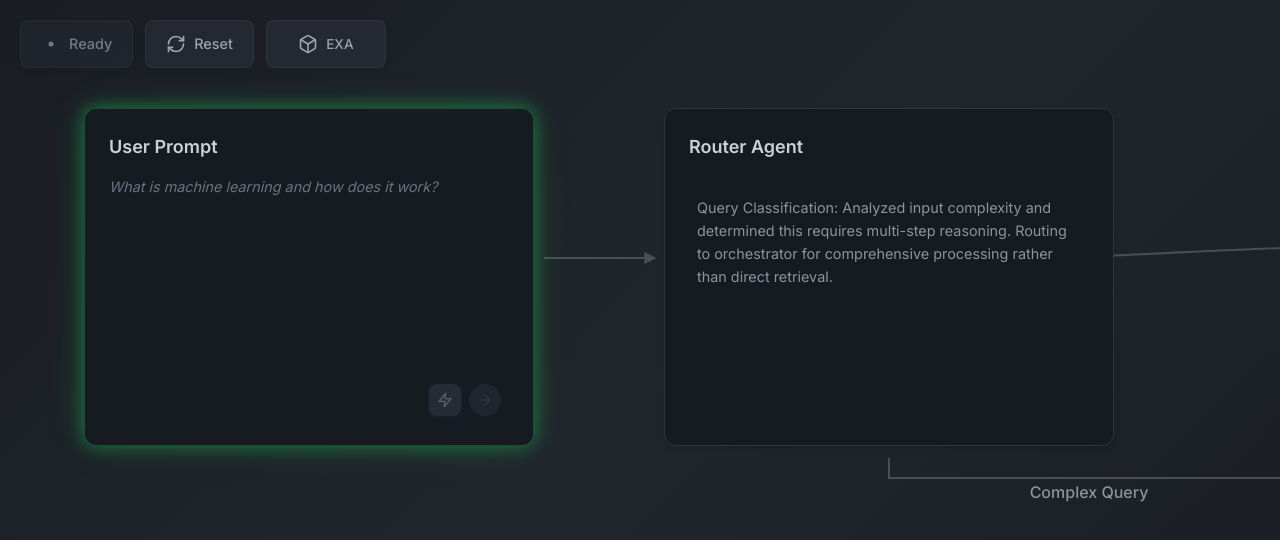
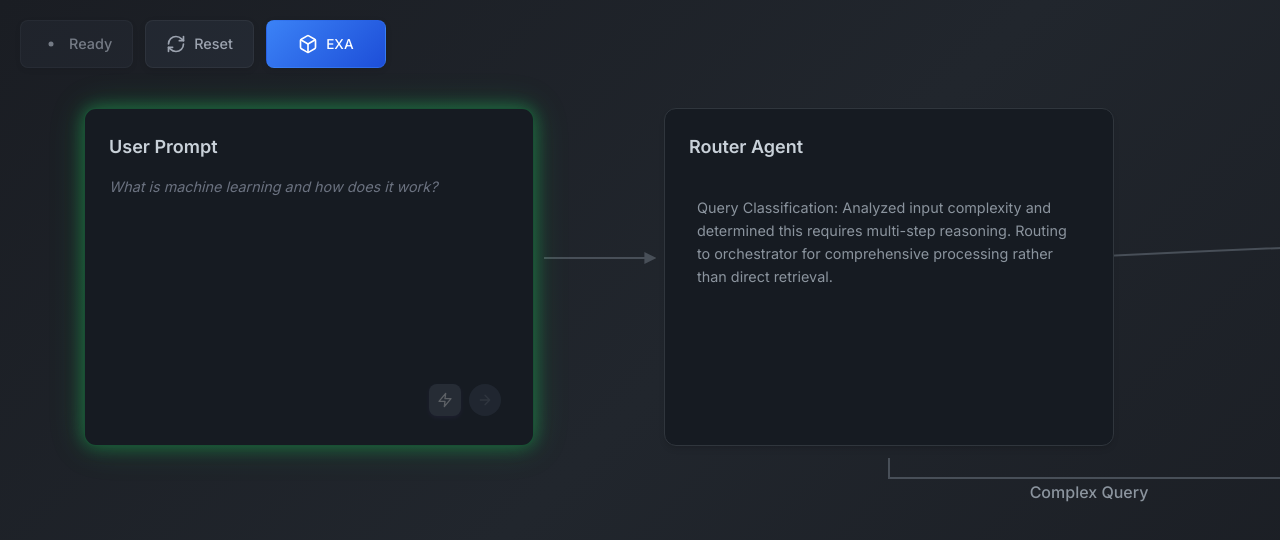
Before and after one commit to dkoh2018/rag_viz, a Next.js app: page / in a window 1280 px wide. Shown: the top 540 px of the page. Built offline with nearby package versions, Linux system fonts and the light colour scheme.

Commit message:
working on retrivela

```diff
--- a/src/app/page.tsx
+++ b/src/app/page.tsx
@@ -284,7 +284,11 @@ export default function RAGVisualization() {
 
         {/* Research Model Toggle Button */}
         <button
-          className={`${styles.statusButton} ${styles.researchModelButton}`}
+          className={`${styles.statusButton} ${styles.researchModelButton} ${
+            researchModel === 'exa' ? styles.researchModelExa :
+            researchModel === 'perplexity' ? styles.researchModelPerplexity :
+            styles.researchModelLocal
+          }`}
           onClick={handleResearchModelToggle}
           title={`Current: ${researchModel.toUpperCase()} - Click to cycle through research models`}
         >
```
